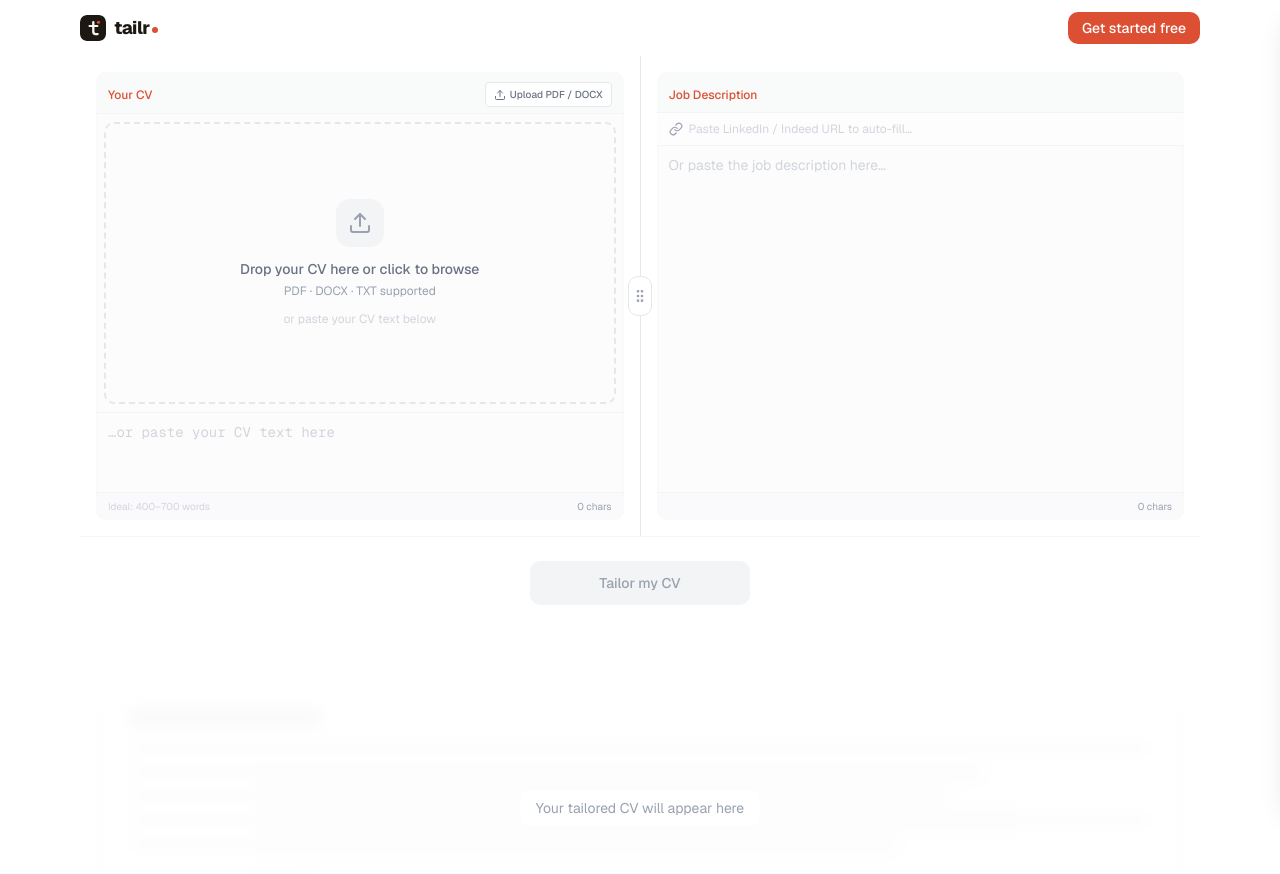
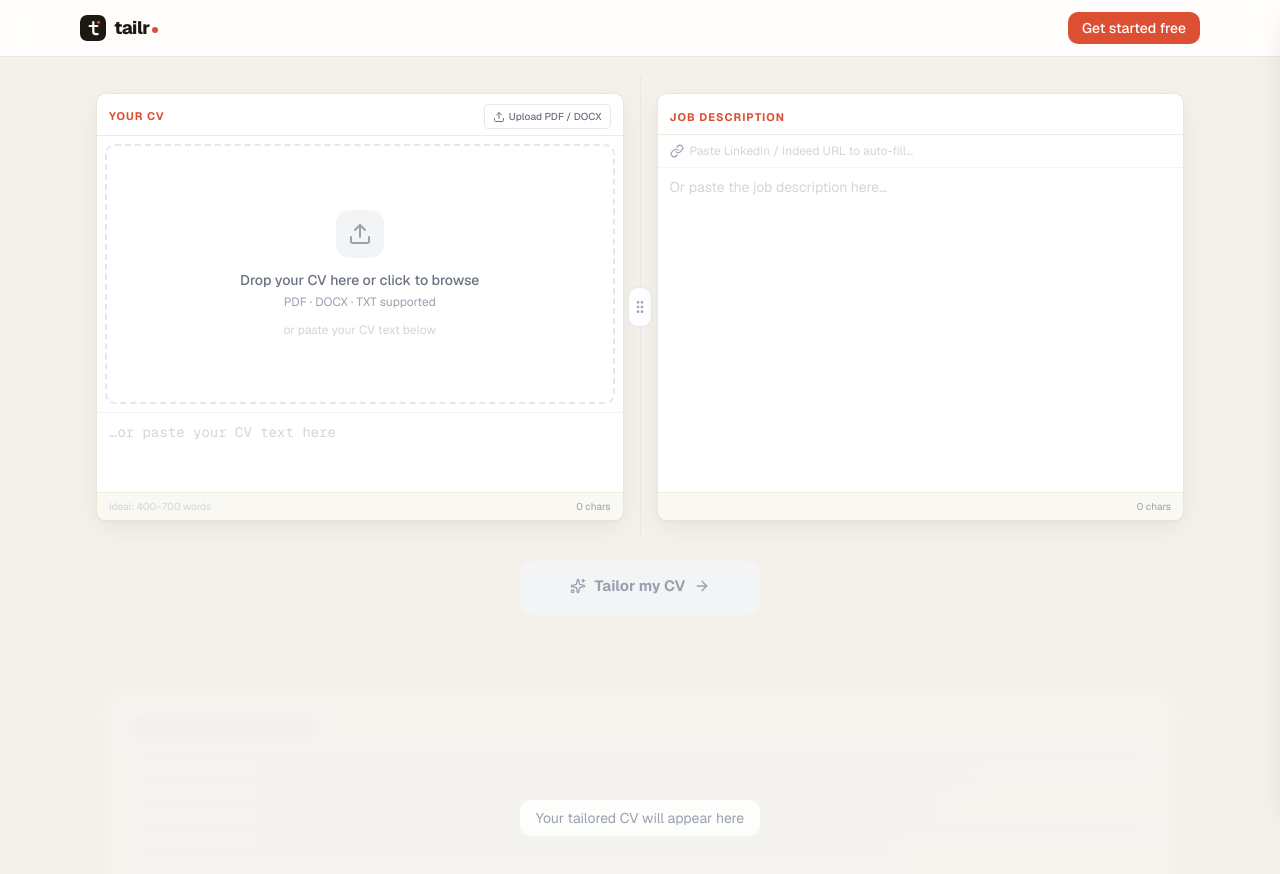
Before and after one commit to osedman/cvtailor-saas, a Next.js app: page /tailor in a window 1280 px wide. Shown: the top 874 px of the page. Built offline with nearby package versions, Linux system fonts and the light colour scheme; no server answers.

Commit message:
Roll out enhanced workspace UI to all users
Flip the gated 'enhanced' flag to true so every user gets the redesigned
tailor workspace; drop the now-unused isAdminEmail import.

Co-Authored-By: Claude Opus 4.8 <noreply@anthropic.com>

```diff
--- a/app/tailor/page.tsx
+++ b/app/tailor/page.tsx
@@ -14,7 +14,6 @@ import { ProgressSteps } from "@/components/cv-tailor/progress-steps"
 import { HistoryDrawer, type HistoryItem } from "@/components/cv-tailor/history-drawer"
 import type { TailorResult, CoverLetterResult, PitchesResult, InterviewPrepResult } from "@/lib/anthropic"
 import { markOnboardingStep } from "@/lib/onboarding"
-import { isAdminEmail } from "@/lib/admin"
 
 /**
  * Safely read a JSON API response. If the body isn't JSON — e.g. Vercel's
@@ -60,9 +59,8 @@ function AuthErrorHandler() {
 
 export default function CVTailorPage() {
   const { user } = useAuth()
-  // Enhanced workspace UI — gated to the admin account for production review
-  // before a wider rollout. Flip to `true` to ship to everyone.
-  const enhanced = isAdminEmail(user?.email)
+  // Enhanced workspace UI — now rolled out to everyone.
+  const enhanced = true
   const [cvText, setCvText] = useState("")
   const [jobDescription, setJobDescription] = useState("")
   const [isLoading, setIsLoading] = useState(false)
```
